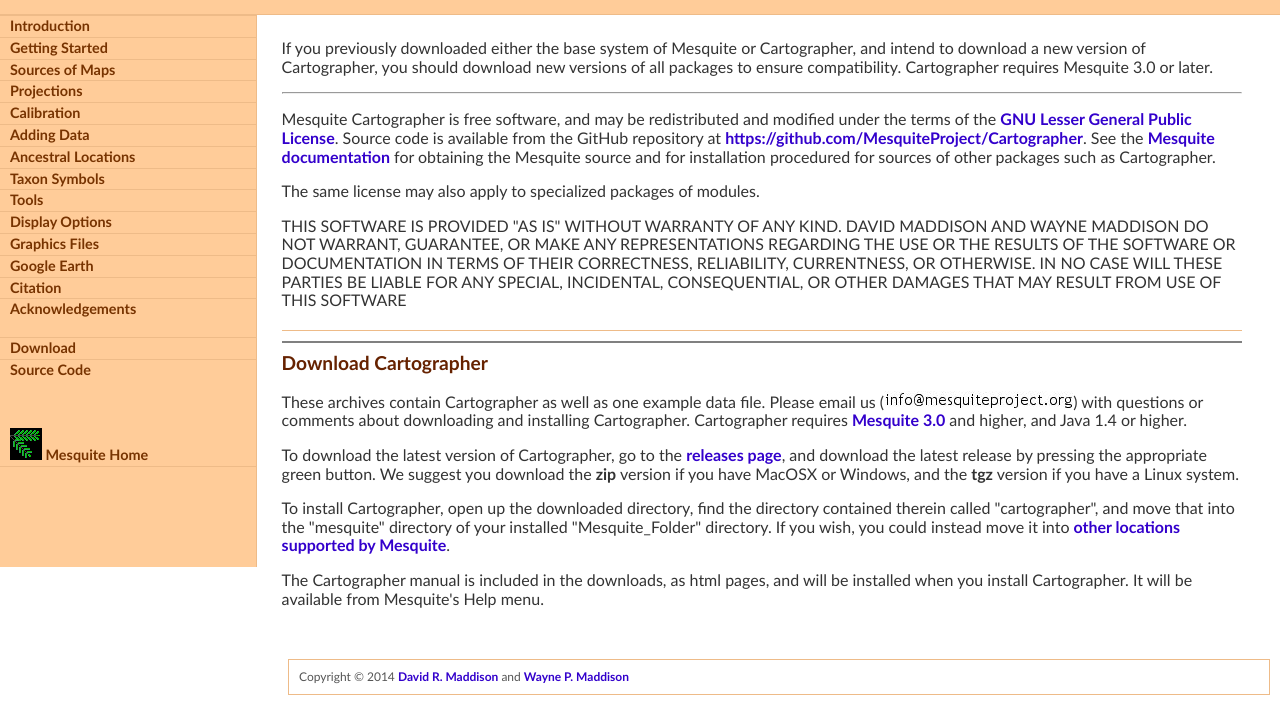
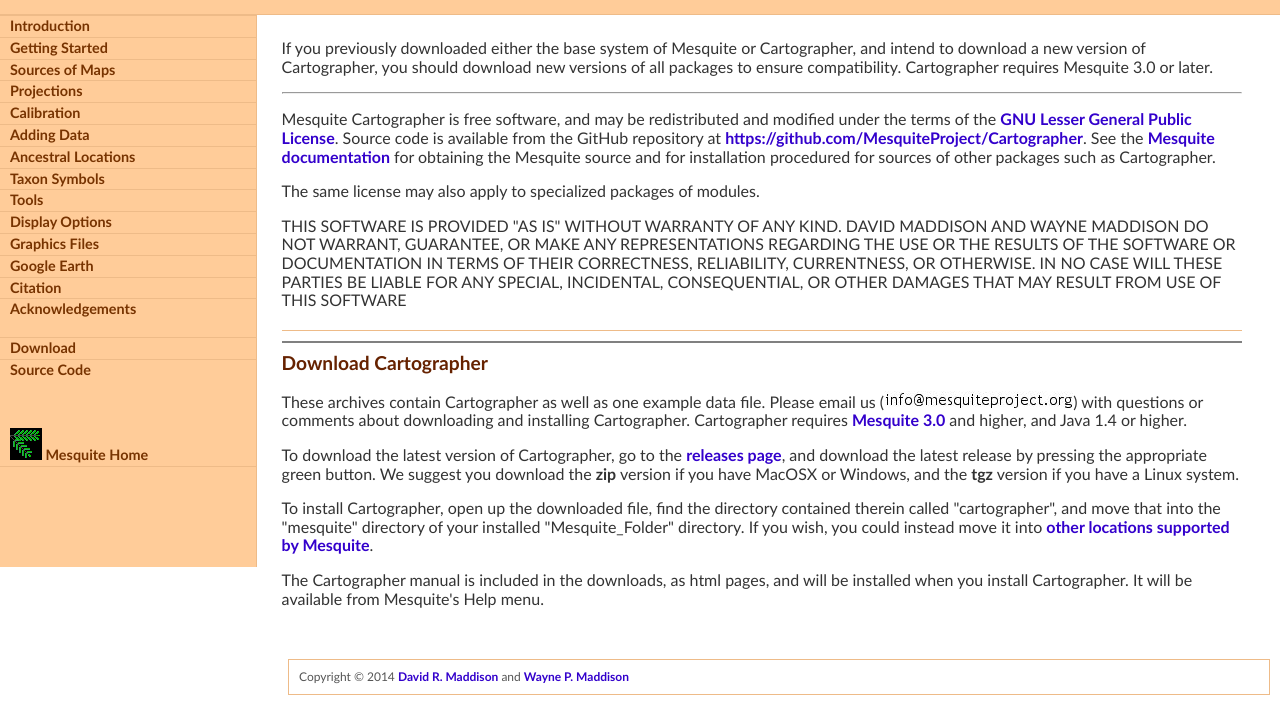
Before and after one commit to MesquiteProject/Cartographer, a plain HTML site: page Source/mesquite/cartographer/aCartographerIntro/download.html in a window 1280 px wide. Shown: the part 94-800 px from the top of the page. Drawn offline with Linux system fonts and the light colour scheme.

Commit message:
Minor manual wording change

```diff
--- a/Source/mesquite/cartographer/aCartographerIntro/download.html
+++ b/Source/mesquite/cartographer/aCartographerIntro/download.html
@@ -62,14 +62,14 @@
     <p>To download the latest version of Cartographer, go to the <a href="https://github.com/MesquiteProject/Cartographer/releases">releases page</a>, and download the latest release by pressing the appropriate green button. We suggest you download the <strong>zip</strong> version if you have MacOSX or Windows, and the <strong>tgz</strong> version if you have a Linux system. </p>
     <font face="Trebuchet MS"></font>
               <p><font face="Trebuchet MS">To install Cartographer, open up the
-                  downloaded directory, find the directory contained therein
+                  downloaded file, find the directory contained therein
                   called &quot;cartographer&quot;,
                 and move that into the &quot;mesquite&quot; directory of your
                 installed &quot;Mesquite_Folder&quot;
                 directory.
               If you wish, you could instead move it into <a href="http://mesquiteproject.org/Mesquite_Folder/docs/mesquite/modules.html#places">other
               locations supported by Mesquite</a>. </font>
-              <font face="Trebuchet MS"><p>The Cartographer manual is included in the downloads,
+    <font face="Trebuchet MS"><p>The Cartographer manual is included in the downloads,
               as html pages, and will be installed when you install Cartographer.
                 It will be available from Mesquite's Help menu.
 			</font>
```
